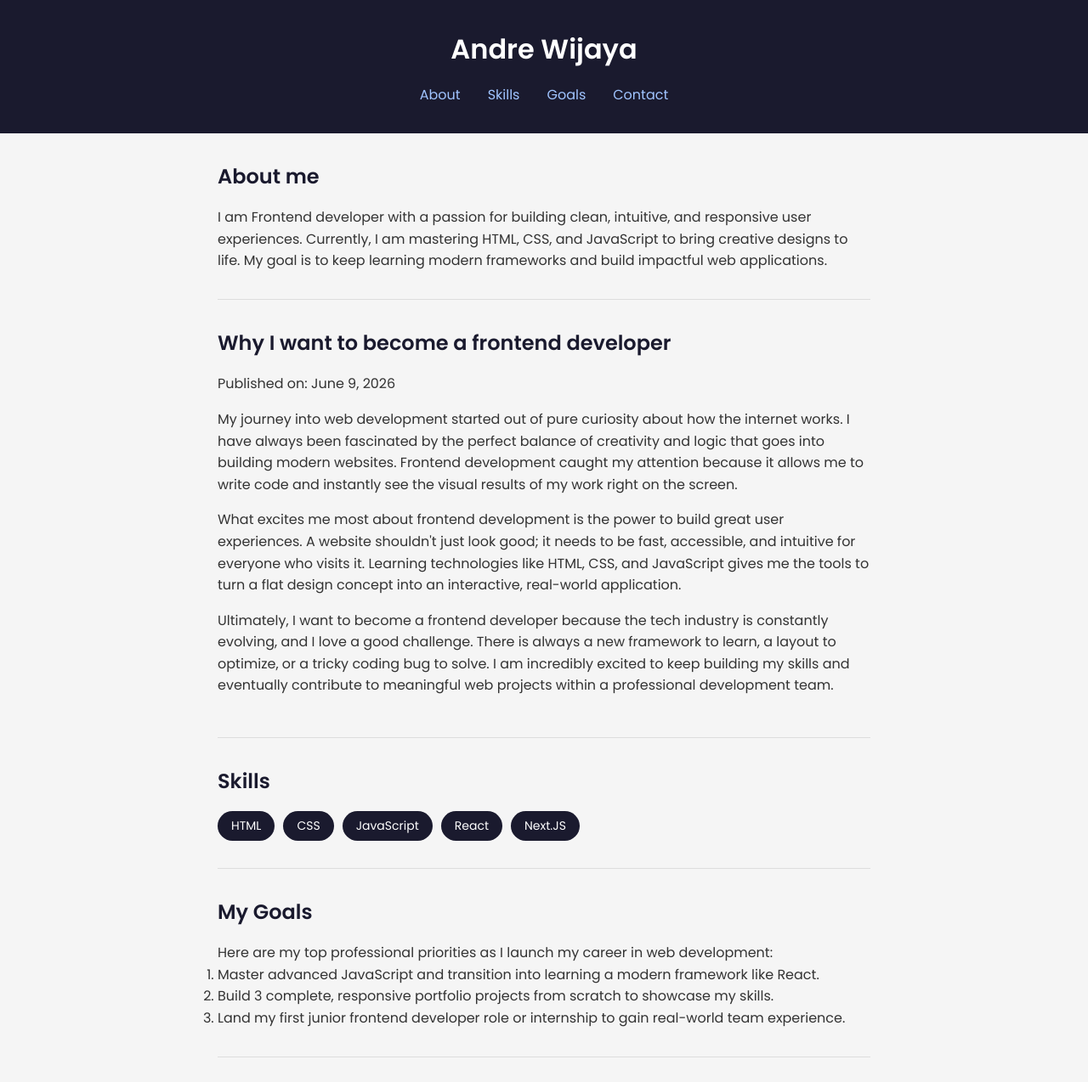
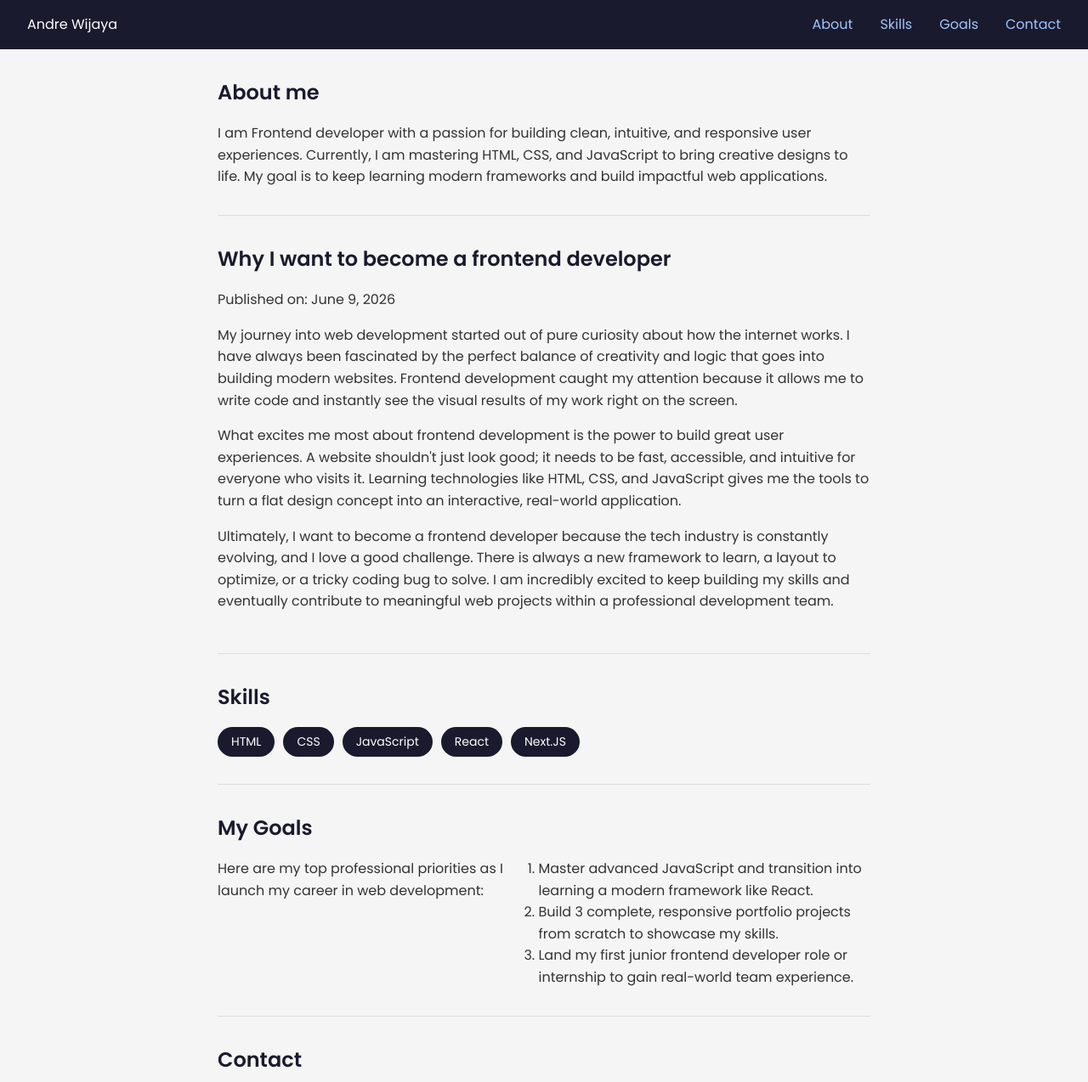
Before and after one commit to alphamonouryukenawaken365/profile-page, a plain HTML site: page index.html in a window 1280 px wide. Shown: the top 1274 px of the page at 85% size. Drawn offline with Linux system fonts and the light colour scheme.

Commit message:
improve layout with flexbox

```diff
--- a/index.html
+++ b/index.html
@@ -8,9 +8,9 @@
 </head>
 
 <body>
-    <header>
-        <h1>Andre Wijaya</h1>
-<nav>
+    <header class="site-header">
+        <div class="logo">Andre Wijaya</div>
+<nav class="navigation">
     <a href="#about">About</a>
     <a href="#skills">Skills</a>
     <a href="#goals">Goals</a>
@@ -65,12 +65,14 @@
 
 <section id="goals">
     <h2>My Goals </h2>
+    <div class="goals-layout">
     <p>Here are my top professional priorities as I launch my career in web development:</p>
     <ol>
         <li> Master advanced JavaScript and transition into learning a modern framework like React.</li>
         <li>Build 3 complete, responsive portfolio projects from scratch to showcase my skills.</li>
         <li>Land my first junior frontend developer role or internship to gain real-world team experience.</li>
     </ol>
+    </div>
 </section>
 
 <section id="contact">
@@ -102,8 +104,9 @@
 
 </main>
     <footer>
-        <p>Made by Andre Wijaya · 2026</p>
-    </footer>
+    <span>Made by Andre Wijaya</span>
+    <span>© 2026</span>
+</footer>
 </body>
 
 
--- a/style.css
+++ b/style.css
@@ -12,29 +12,6 @@ body {
   line-height: 1.6;
   background-color: #f5f5f5;
   color: #333;
-}
-
-header {
-  background-color: #1a1a2e;
-  color: white;
-  padding: 2rem;
-  text-align: center;
-}
-
-nav {
-  display: flex;
-  justify-content: center;
-  gap: 2rem;
-  margin-top: 1rem;
-}
-
-nav a {
-  color: #a0c4ff;
-  text-decoration: none;
-}
-
-nav a:hover {
-  color: white;
 }
 
 main {
@@ -108,3 +85,42 @@ footer {
   border-top: 1px solid #ddd;
   margin-top: 2rem;
 }
+
+.site-header {
+  display: flex;
+  justify-content: space-between;
+  align-items: center;
+  padding: 1rem 2rem;
+  background-color: #1a1a2e;
+  color: white;
+}
+
+.navigation {
+  display: flex;
+  align-items: center;
+  gap: 2rem;
+}
+
+.navigation a {
+  text-decoration: none;
+  color: #a0c4ff;
+}
+
+.navigation a:hover {
+  color: white;
+}
+
+.goals-layout {
+  display: flex;
+  gap: 2rem;
+}
+
+footer {
+  display: flex;
+  justify-content: space-between;
+  align-items: center;
+  padding: 2rem;
+  color: #888;
+  border-top: 1px solid #ddd;
+  margin-top: 2rem;
+}
```
